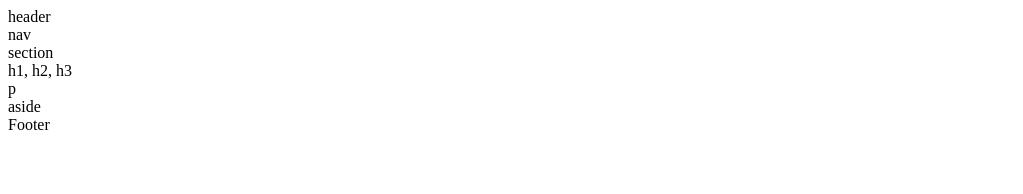
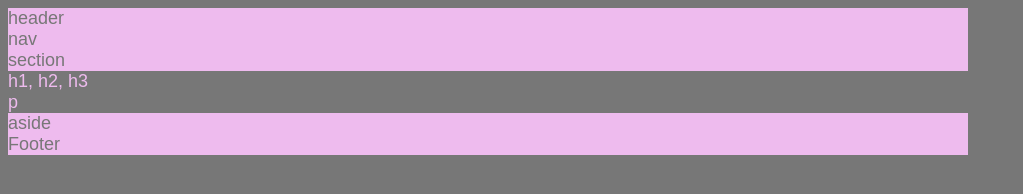
Before and after one commit to gustavogibo/HW-Wireframe, a plain HTML site: page index.html in a window 1280 px wide. Shown: the whole page, without its empty margins (0-1023 px from the left). Drawn offline with Linux system fonts and the light colour scheme.

Commit message:
linking css to HMLT and creating first CSS lines

```diff
--- a/index.html
+++ b/index.html
@@ -5,6 +5,7 @@
     <meta name="viewport" content="width=device-width, initial-scale=1.0">
     <meta http-equiv="X-UA-Compatible" content="ie=edge">
     <title>Document</title>
+    <link rel="stylesheet" href="style.css">
 </head>
 <body>
     <header>
--- a/style.css
+++ b/style.css
@@ -0,0 +1,21 @@
+body {
+    font-family: Arial, Helvetica, sans-serif;
+    color: #777;
+    background: #777;
+    width: 960px;
+    font-size: 18px;
+}
+
+header, nav, section, aside, footer {
+    background: #ebe;
+}
+
+article {
+    color: #ebe;
+    background: #777;
+}
+
+h1, p {
+    color: #777;
+    background: #ebe;
+}
```
